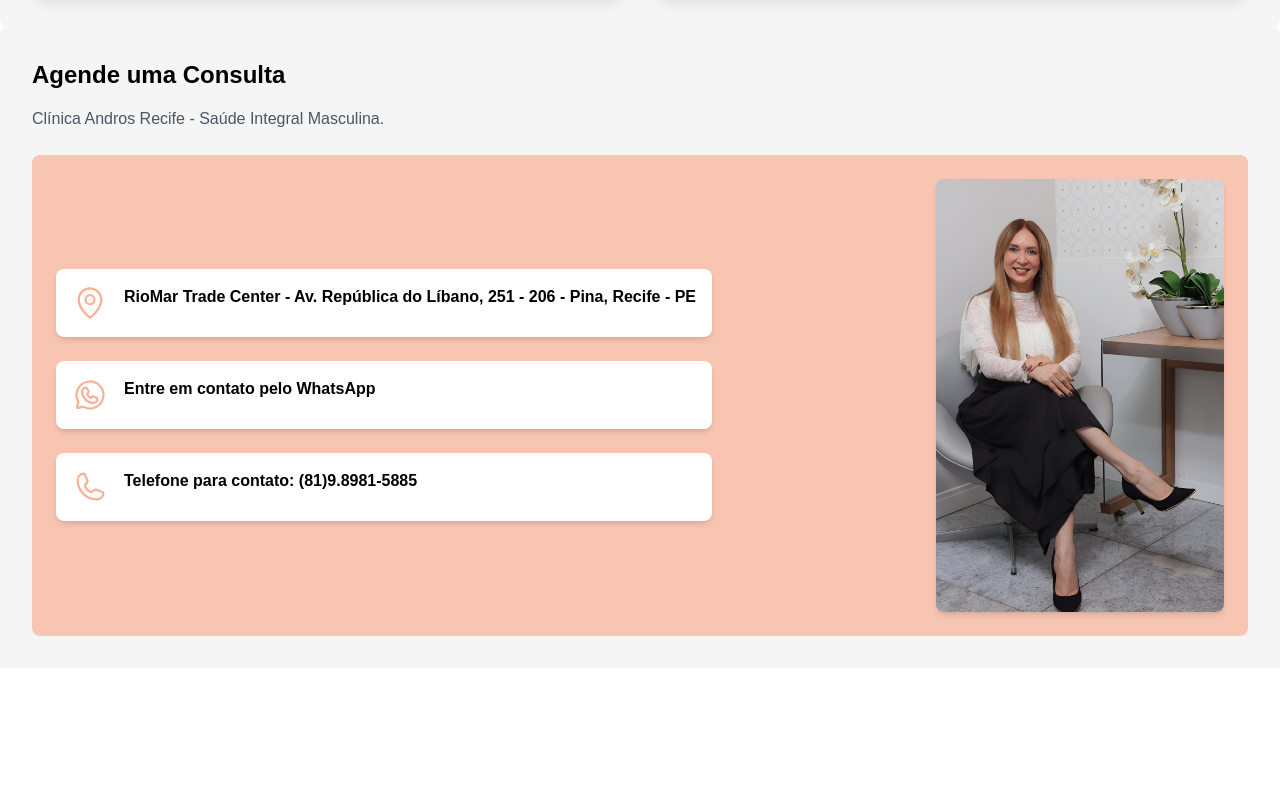
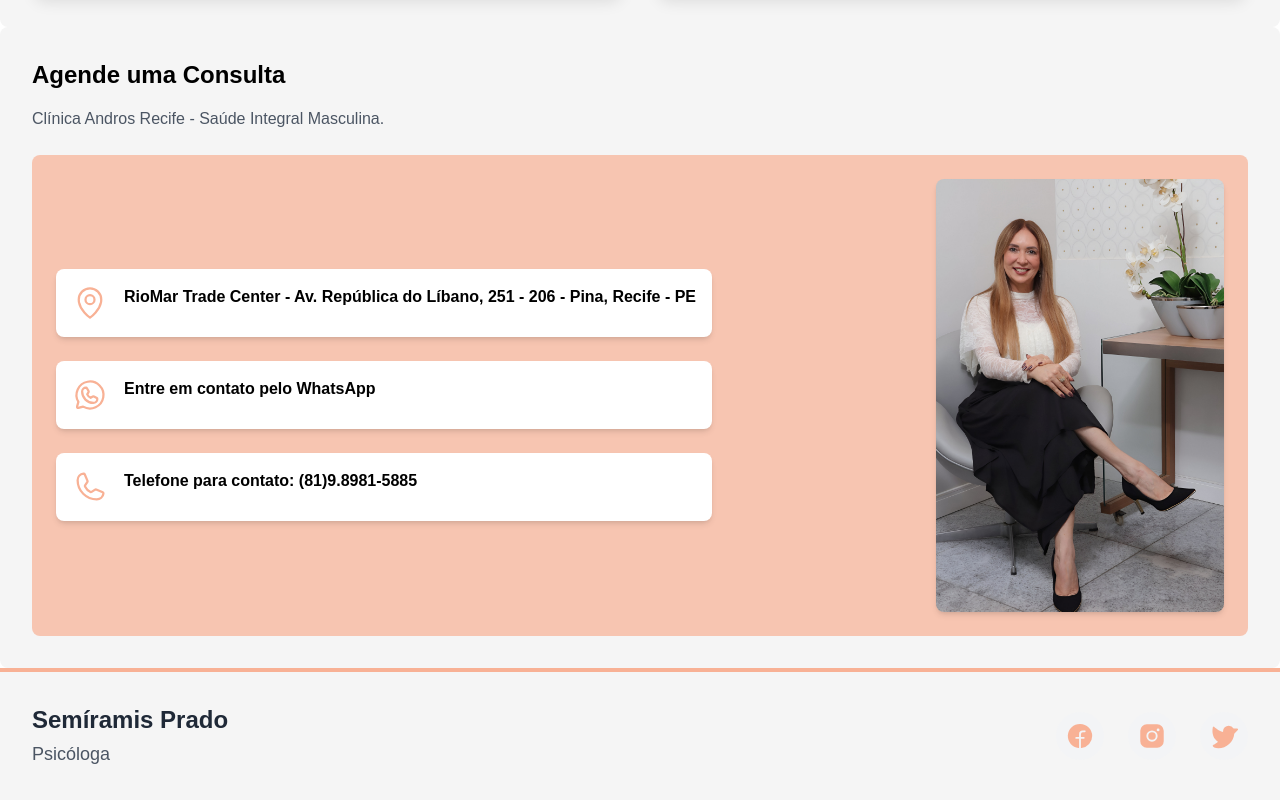
Before and after one commit to DeborahLyra/psychologist-landing-page, a React (Vite) app: page / in a window 1280 px wide. Shown: the part 1466-2266 px from the top of the page. Before the commit the page ends 2134 px from the top, so only its background shows below. Built offline with nearby package versions, Linux system fonts and the light colour scheme; a web font is replaced by a local one.

Commit message:
changed: footer and book pic

```diff
--- a/src/components/books/Books.tsx
+++ b/src/components/books/Books.tsx
@@ -1,4 +1,5 @@
 import book1 from '../../../public/imgs/book1Cover.jpeg';
+import book2 from '../../../public/imgs/book2Cover.jpeg';
 
 export function Books() {
     return (
@@ -42,7 +43,7 @@ export function Books() {
                         className="w-full md:w-1/3"
                     >
                         <img
-                            src={book1}
+                            src={book2}
                             alt="Capa do livro Técnicas e Tratamento da Ejaculação Precoce"
                             className="h-full w-full object-cover"
                         />
--- a/src/components/contact/Contact.tsx
+++ b/src/components/contact/Contact.tsx
@@ -21,7 +21,7 @@ const contact = [
 
 export function Contact() {
     return (
-        <div className="relative w-full p-8 rounded-lg shadow-lg bg-offWhite overflow-hidden">
+        <div className="relative w-full p-8 rounded-lg bg-offWhite overflow-hidden">
             <section className="mb-6 text-center">
                     <h2 className="font-bold text-2xl mb-4 text-center sm:text-left">Agende uma Consulta</h2>
                     <p className="text-lgl mb-4 text-center sm:text-left text-gray-600">
--- a/src/components/footer/Footer.tsx
+++ b/src/components/footer/Footer.tsx
@@ -1,26 +1,54 @@
-import { FacebookLogo, InstagramLogo, TwitterLogo} from 'phosphor-react';
-import logo from '../../../public/imgs/logo-semiramis.png'
+import { FacebookLogo, InstagramLogo, TwitterLogo } from 'phosphor-react';
 
 export function Footer() {
     return (
-        <footer className="bg-roseTea text-gray-700 py-8">
-            <div className="container mx-auto flex items-center justify-around">
+        <footer className="bg-offWhite text-roseTea p-8 border-t-4 border-roseTea">
+            <div className="container mx-auto flex flex-col md:flex-row items-center justify-between gap-8">
+                <div className="text-center md:text-left">
+                    <h2 className="font-extrabold text-2xl text-gray-800 mb-1">Semíramis Prado</h2>
+                    <p className="font-medium text-lg text-gray-600">Psicóloga</p>
+                </div>
 
-                <div className="text-center md:text-left">
-                    <div className="flex justify-center md:justify-start gap-4">
-                        <a href="https://facebook.com" target="_blank" rel="noopener noreferrer">
-                            <FacebookLogo size={32} weight="fill" />
-                        </a>
-                        <a href="https://instagram.com" target="_blank" rel="noopener noreferrer">
-                            <InstagramLogo size={32} weight="fill"  />
-                        </a>
-                        <a href="https://twitter.com" target="_blank" rel="noopener noreferrer">
-                            <TwitterLogo size={32} weight="fill"  />
-                        </a>
-                    </div>
-                </div>
-                <div className="text-center md:text-right">
-                    <img src={logo} alt="" className='h-24 md:h-16 lg:h-16'/>
+                <div className="flex justify-center gap-6">
+                    <a
+                        href="https://facebook.com"
+                        target="_blank"
+                        rel="noopener noreferrer"
+                        aria-label="Facebook"
+                        className="group relative flex items-center justify-center w-12 h-12 rounded-full bg-gray-100 hover:bg-roseTea transition-all"
+                    >
+                        <FacebookLogo
+                            size={30}
+                            weight="fill"
+                            className="text-roseTea group-hover:text-white transition-colors"
+                        />
+                    </a>
+                    <a
+                        href="https://instagram.com"
+                        target="_blank"
+                        rel="noopener noreferrer"
+                        aria-label="Instagram"
+                        className="group relative flex items-center justify-center w-12 h-12 rounded-full bg-gray-100 hover:bg-roseTea transition-all"
+                    >
+                        <InstagramLogo
+                            size={30}
+                            weight="fill"
+                            className="text-roseTea group-hover:text-white transition-colors"
+                        />
+                    </a>
+                    <a
+                        href="https://twitter.com"
+                        target="_blank"
+                        rel="noopener noreferrer"
+                        aria-label="Twitter"
+                        className="group relative flex items-center justify-center w-12 h-12 rounded-full bg-gray-100 hover:bg-roseTea transition-all"
+                    >
+                        <TwitterLogo
+                            size={30}
+                            weight="fill"
+                            className="text-roseTea group-hover:text-white transition-colors"
+                        />
+                    </a>
                 </div>
             </div>
         </footer>
--- a/src/pages/HomePage.tsx
+++ b/src/pages/HomePage.tsx
@@ -2,6 +2,7 @@ import { AboutMe } from "../components/aboutMe/AboutMe";
 import { Banner } from "../components/Banner/Banner";
 import { Books } from "../components/books/Books";
 import { Contact } from "../components/contact/Contact";
+import { Footer } from "../components/footer/Footer";
 import { Navbar } from "../components/Navbar/Navbar";
 
 
@@ -13,7 +14,7 @@ export function HomePage() {
       <AboutMe />
       <Books />
       <Contact />
-
+      <Footer/>
     </div>
   )
 }
```
Also changed, not shown: public/imgs/book2Cover.jpeg (added).
